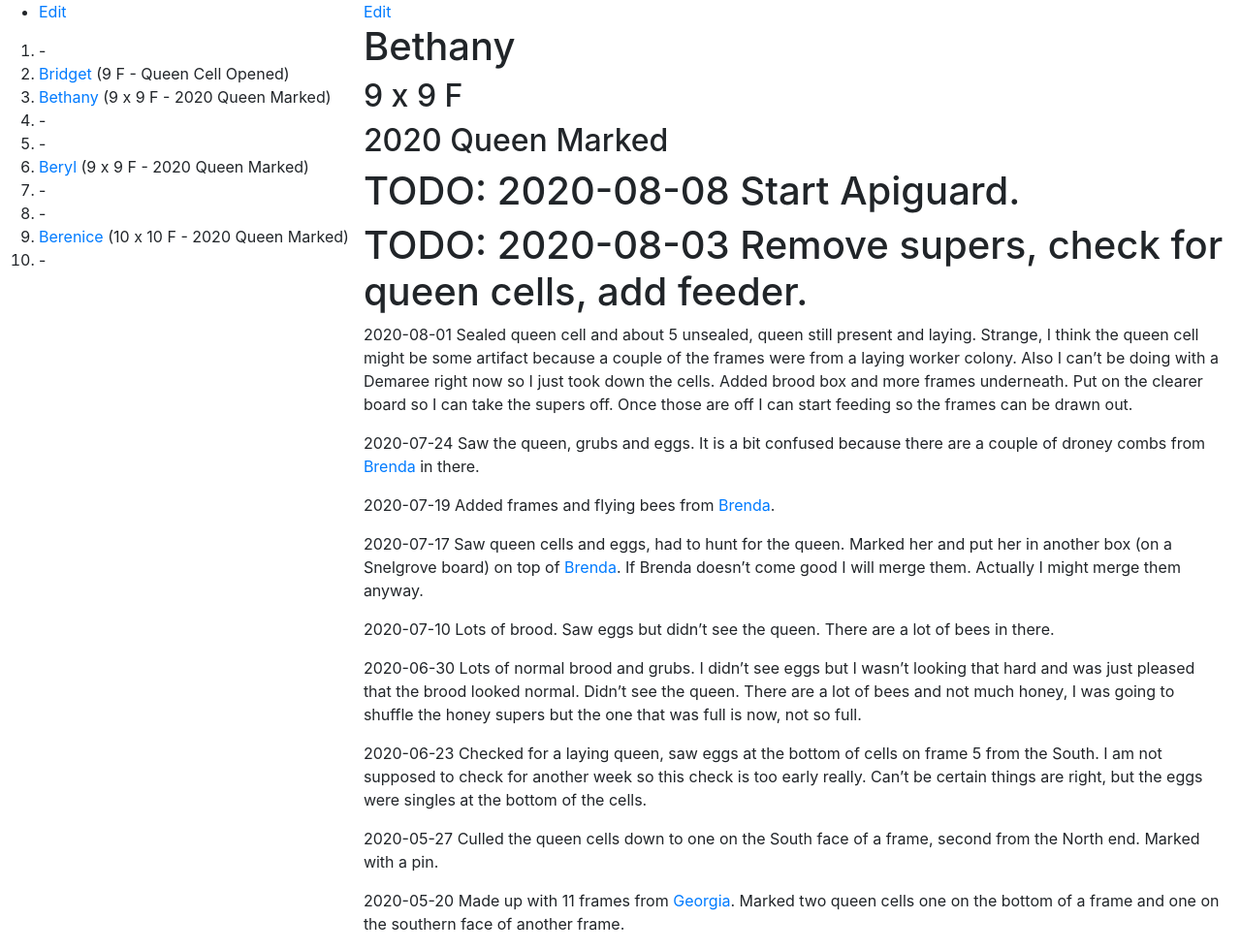
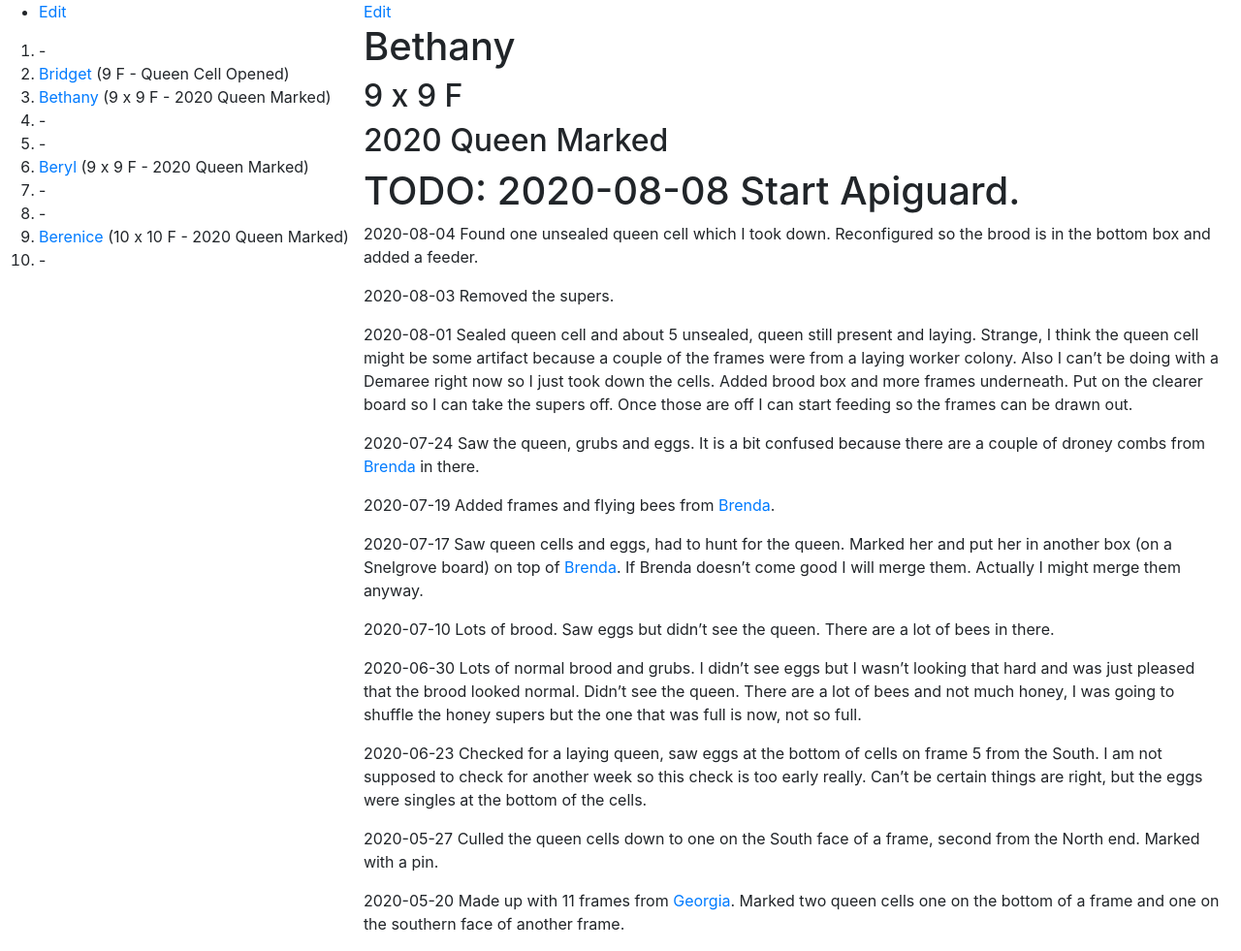
Before and after one commit to joejcollins/rhapsody-angel, a Jekyll site: the page built from queens/2020-bethany.md, in a window 1280 px wide. Shown: the whole page at 97% size. Built offline with Jekyll 4.4.1, drawn with Linux system fonts in a browser that asks for light colours; our own code applies the rules of GitHub Pages for plain Markdown files.

Commit message:
Update 2020-bethany.md

```diff
--- a/queens/2020-bethany.md
+++ b/queens/2020-bethany.md
@@ -4,7 +4,9 @@
 
 # TODO: 2020-08-08 Start Apiguard.
 
-# TODO: 2020-08-03 Remove supers, check for queen cells, add feeder.
+2020-08-04 Found one unsealed queen cell which I took down.  Reconfigured so the brood is in the bottom box and added a feeder.
+
+2020-08-03 Removed the supers.
 
 2020-08-01 Sealed queen cell and about 5 unsealed, queen still present and laying.  Strange, I think the queen cell might be some artifact because a couple of the frames were from a laying worker colony.  Also I can't be doing with a Demaree right now so I just took down the cells. Added brood box and more frames underneath.  Put on the clearer board so I can take the supers off.  Once those are off I can start feeding so the frames can be drawn out.
 
```
